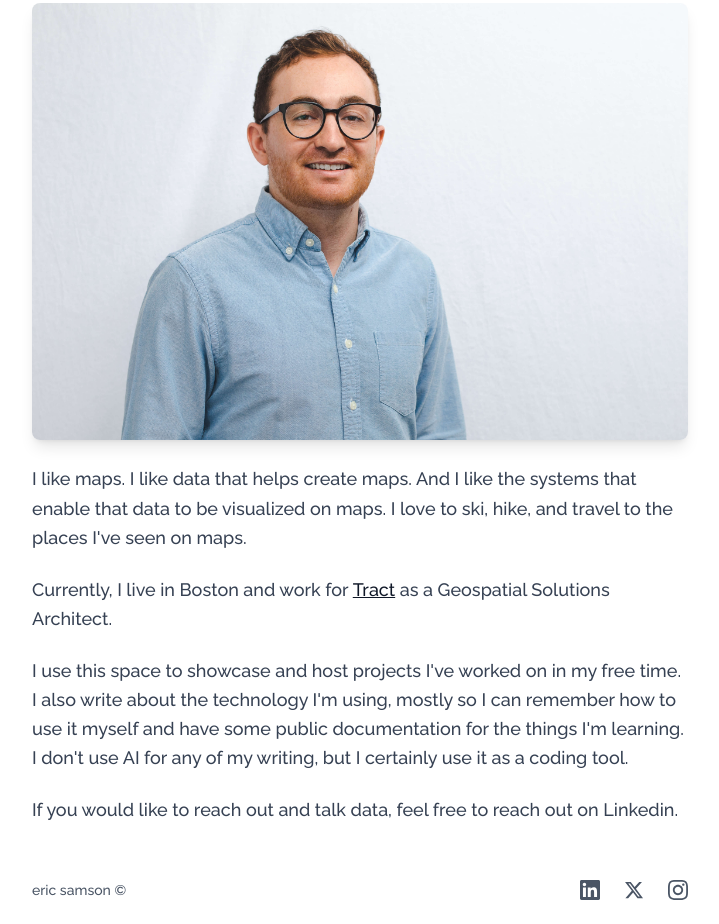
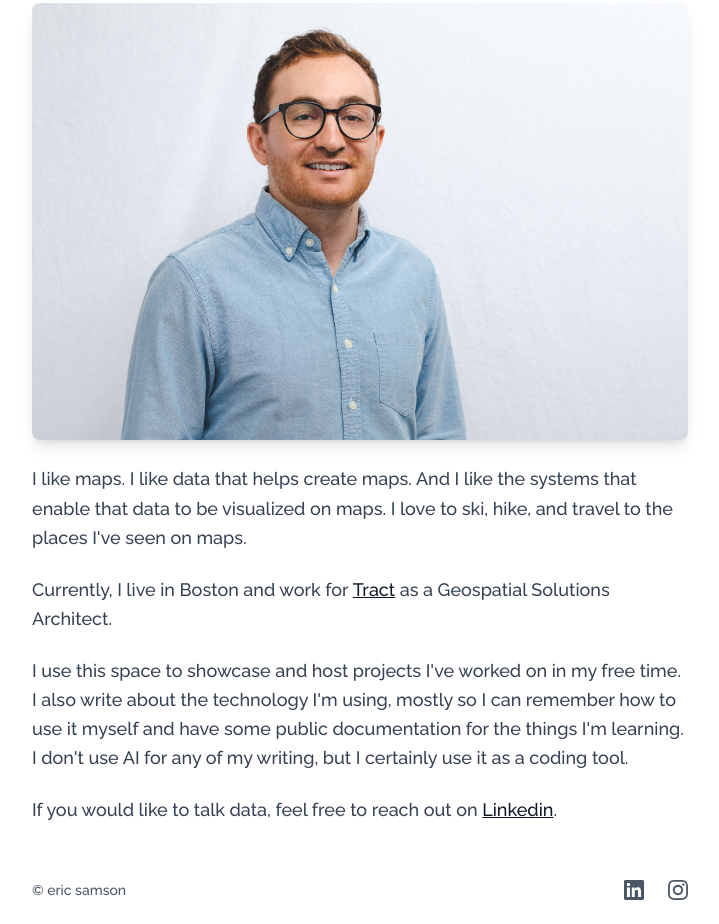
Before and after one commit to EricSamsonCarto/ericsamson.com, an Astro site: page / in a window 1280 px wide. Shown: the part 449-1373 px from the top of the page, without its empty margins (280-999 px from the left). Built offline with nearby package versions, Linux system fonts and the light colour scheme; Astro itself is replaced by a stand-in of ours.

Commit message:
updated footer, removed twitter. Cleaned up about me

```diff
--- a/src/components/Footer.astro
+++ b/src/components/Footer.astro
@@ -5,7 +5,7 @@
   <div class="max-w-3xl mx-auto px-4 md:px-14 py-6">
     <div class="flex justify-between items-center text-sm text-gray-600">
       <div>
-        eric samson ©
+        © eric samson
       </div>
 
       <div class="flex gap-6">
@@ -18,18 +18,6 @@
         >
           <svg class="w-5 h-5" fill="currentColor" viewBox="0 0 24 24">
             <path d="M20.447 20.452h-3.554v-5.569c0-1.328-.027-3.037-1.852-3.037-1.853 0-2.136 1.445-2.136 2.939v5.667H9.351V9h3.414v1.561h.046c.477-.9 1.637-1.85 3.37-1.85 3.601 0 4.267 2.37 4.267 5.455v6.286zM5.337 7.433c-1.144 0-2.063-.926-2.063-2.065 0-1.138.92-2.063 2.063-2.063 1.14 0 2.064.925 2.064 2.063 0 1.139-.925 2.065-2.064 2.065zm1.782 13.019H3.555V9h3.564v11.452zM22.225 0H1.771C.792 0 0 .774 0 1.729v20.542C0 23.227.792 24 1.771 24h20.451C23.2 24 24 23.227 24 22.271V1.729C24 .774 23.2 0 22.222 0h.003z"/>
-          </svg>
-        </a>
-
-        <a
-          href="https://x.com/EricSamsonGIS"
-          target="_blank"
-          rel="noopener noreferrer"
-          class="hover:text-gray-400 transition-colors"
-          aria-label="Twitter"
-        >
-          <svg class="w-5 h-5" fill="currentColor" viewBox="0 0 24 24">
-            <path d="M18.244 2.25h3.308l-7.227 8.26 8.502 11.24H16.17l-5.214-6.817L4.99 21.75H1.68l7.73-8.835L1.254 2.25H8.08l4.713 6.231zm-1.161 17.52h1.833L7.084 4.126H5.117z"/>
           </svg>
         </a>
 
--- a/src/pages/index.astro
+++ b/src/pages/index.astro
@@ -64,7 +64,7 @@ const latestTech = getLatest(allTech, 3);
 			</p>
 
 			<p class="text-lg leading-relaxed">
-				If you would like to reach out and talk data, feel free to reach out on Linkedin.
+				If you would like to talk data, feel free to reach out on <a href="https://www.linkedin.com/in/iamericsamson/" target="_blank">Linkedin</a>.
 			</p>
 		</div>
 	</div>
```
